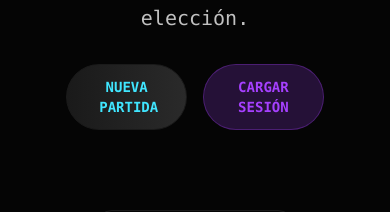
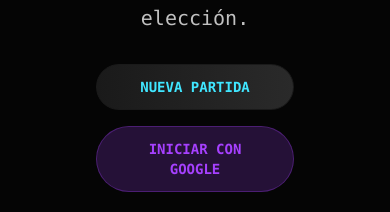
Before and after one commit to vickotoAguilera/Codeverso-Hystory, a Next.js app: page / in a window 390 px wide. Shown: the part 384-596 px from the top of the page. Built offline with nearby package versions, Linux system fonts and the light colour scheme; no server answers.

Commit message:
feat: ruta /create, conexión de landing page con auth y ensamblaje del wizard

```diff
--- /dev/null
+++ b/src/app/create/page.tsx
@@ -0,0 +1,16 @@
+import CharacterCreation from "@/components/game/CharacterCreation";
+
+export default function CreatePage() {
+  return (
+    <main className="min-h-screen bg-background relative flex items-center justify-center overflow-hidden">
+      {/* Estilo Shiny de fondo consistente con la landing */}
+      <div className="fixed inset-0 -z-10 opacity-30 pointer-events-none">
+        <div className="absolute inset-0 bg-[radial-gradient(circle_at_50%_50%,rgba(64,230,255,0.1),transparent_70%)] animate-aurora"></div>
+      </div>
+
+      <div className="w-full h-full flex items-center justify-center p-4">
+        <CharacterCreation />
+      </div>
+    </main>
+  );
+}
--- a/src/app/page.tsx
+++ b/src/app/page.tsx
@@ -1,6 +1,35 @@
+"use client";
+
 import React from 'react';
+import { useRouter } from 'next/navigation';
+import { auth, loginWithGoogle } from '@/lib/firebase';
+import { signInAnonymously } from 'firebase/auth';
 
 export default function Home() {
+  const router = useRouter();
+
+  const handleStartGame = async () => {
+    try {
+      // Intentamos login anónimo si no hay usuario, para simplificar el flujo inicial
+      // El usuario puede elegir Google después si lo desea
+      if (!auth.currentUser) {
+        await signInAnonymously(auth);
+      }
+      router.push('/create');
+    } catch (error) {
+      console.error("Error al iniciar sesión:", error);
+    }
+  };
+
+  const handleLoginGoogle = async () => {
+    try {
+      await loginWithGoogle();
+      router.push('/create');
+    } catch (error) {
+      console.error("Error con Google Auth:", error);
+    }
+  };
+
   return (
     <main className="flex min-h-screen flex-col items-center justify-center p-24 bg-background text-foreground">
       <div className="z-10 max-w-5xl w-full items-center justify-center font-mono text-sm flex flex-col gap-8">
@@ -12,12 +41,18 @@ export default function Home() {
           Una aventura épica impulsada por IA. Tu destino se escribe con cada elección.
         </p>
 
-        <div className="flex gap-4">
-          <button className="btn-shiny px-8 py-3 rounded-full font-bold text-primary border-primary/20 hover:scale-105 active:scale-95 transition-transform">
+        <div className="flex flex-col md:flex-row gap-4">
+          <button
+            onClick={handleStartGame}
+            className="btn-shiny px-8 py-3 rounded-full font-bold text-primary border-primary/20 hover:scale-105 active:scale-95 transition-transform"
+          >
             NUEVA PARTIDA
           </button>
-          <button className="px-8 py-3 rounded-full font-bold bg-secondary/20 text-secondary border border-secondary/30 hover:bg-secondary/30 transition-colors">
-            CARGAR SESIÓN
+          <button
+            onClick={handleLoginGoogle}
+            className="px-8 py-3 rounded-full font-bold bg-secondary/20 text-secondary border border-secondary/30 hover:bg-secondary/30 transition-colors flex items-center gap-2"
+          >
+            INICIAR CON GOOGLE
           </button>
         </div>
 
```
Also changed, not shown: 2 other files (tests, documents, lock files or other folders).
